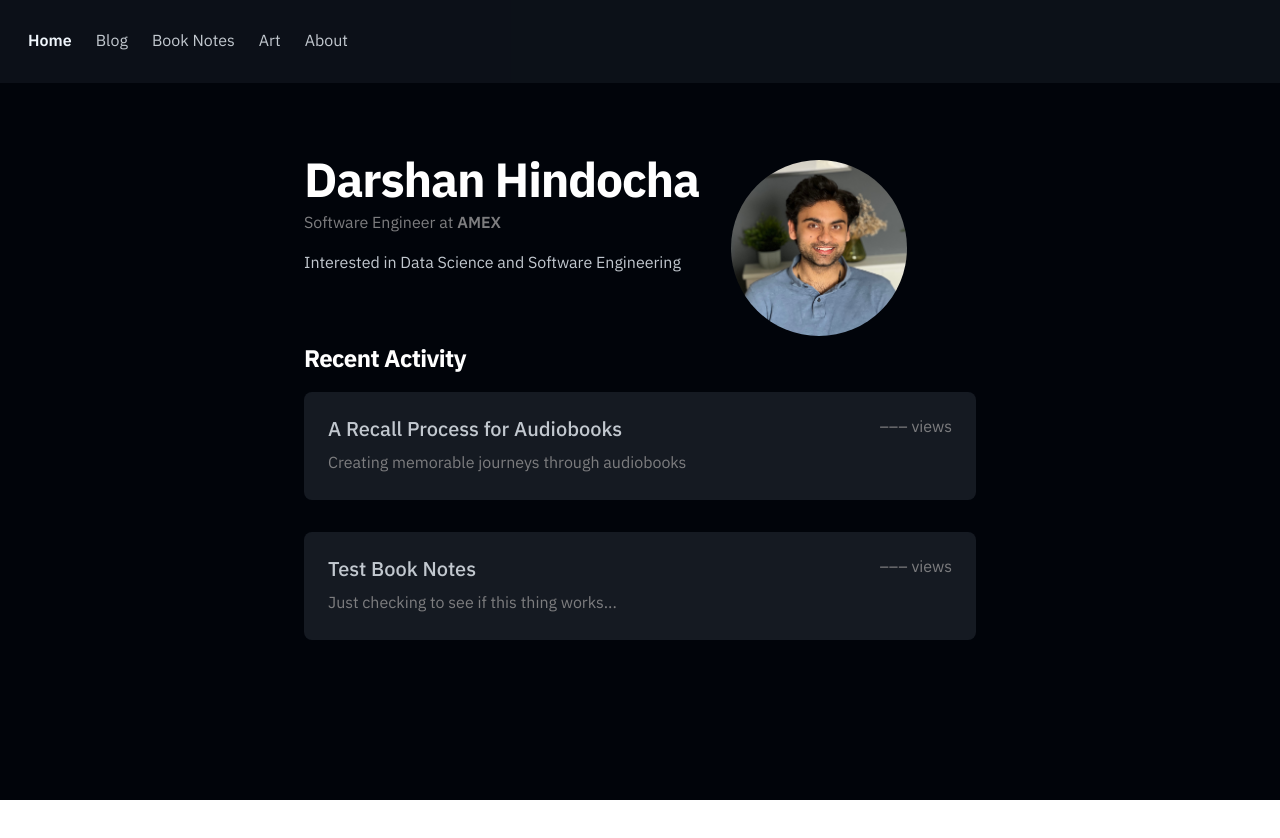
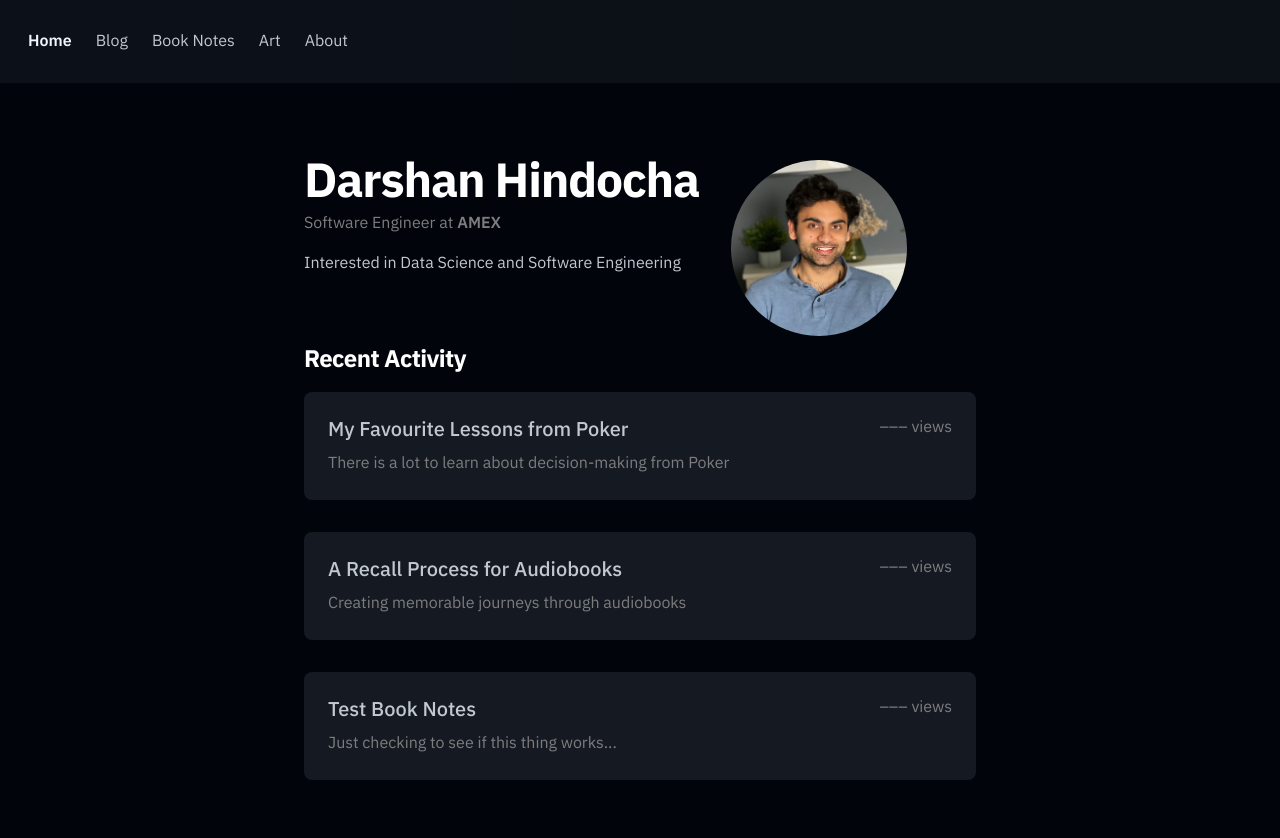
Before and after one commit to darshan-hindocha/darshanhindocha, a Next.js app: page / in a window 1280 px wide. Shown: the top 838 px of the page. Before the commit the page ends 800 px from the top, so only its background shows below. Built offline with nearby package versions, Linux system fonts and the light colour scheme; no server answers; the database is empty.

Commit message:
add to recent

```diff
--- a/pages/blog.tsx
+++ b/pages/blog.tsx
@@ -23,6 +23,11 @@ export default function Blog({
                 <h3 className="mt-8 mb-4 text-2xl font-bold tracking-tight md:text-4xl text-white">
                     All Posts
                 </h3>
+                <BlogPost
+                    title="My Favourite Lessons from Poker"
+                    summary="There is a lot to learn about decision-making from Poker"
+                    slug="poker-lessons"
+                />
                 <BlogPost
                     title="A Recall Process for Audiobooks"
                     summary="Creating memorable journeys through audiobooks"
--- a/pages/index.tsx
+++ b/pages/index.tsx
@@ -42,6 +42,11 @@ const Home: NextPage = () => {
                         Recent Activity
                     </h1>
                     <BlogPost
+                        title="My Favourite Lessons from Poker"
+                        summary="There is a lot to learn about decision-making from Poker"
+                        slug="poker-lessons"
+                    />
+                    <BlogPost
                         title="A Recall Process for Audiobooks"
                         summary="Creating memorable journeys through audiobooks"
                         slug="recalling-information-from-books"
```
